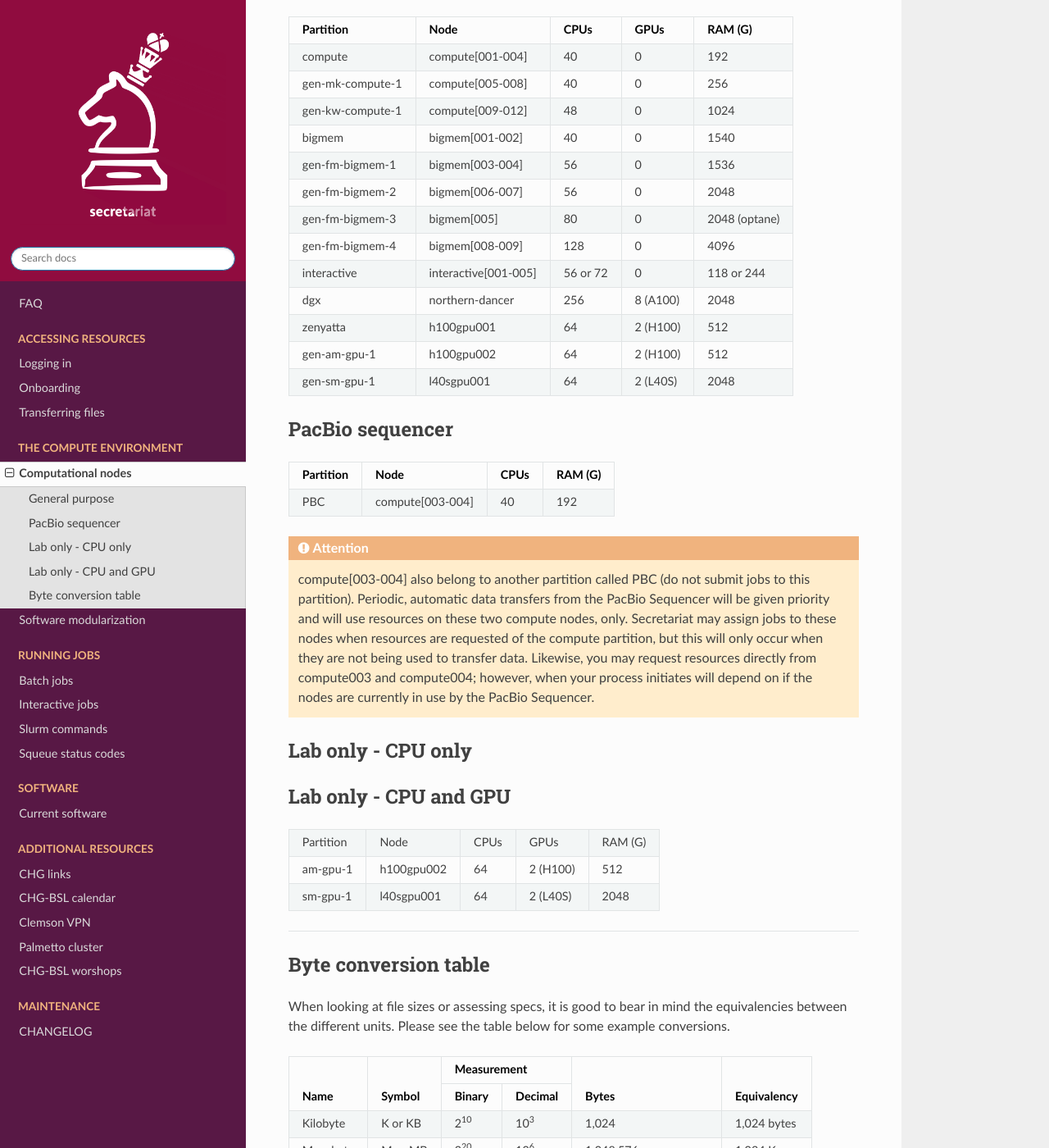
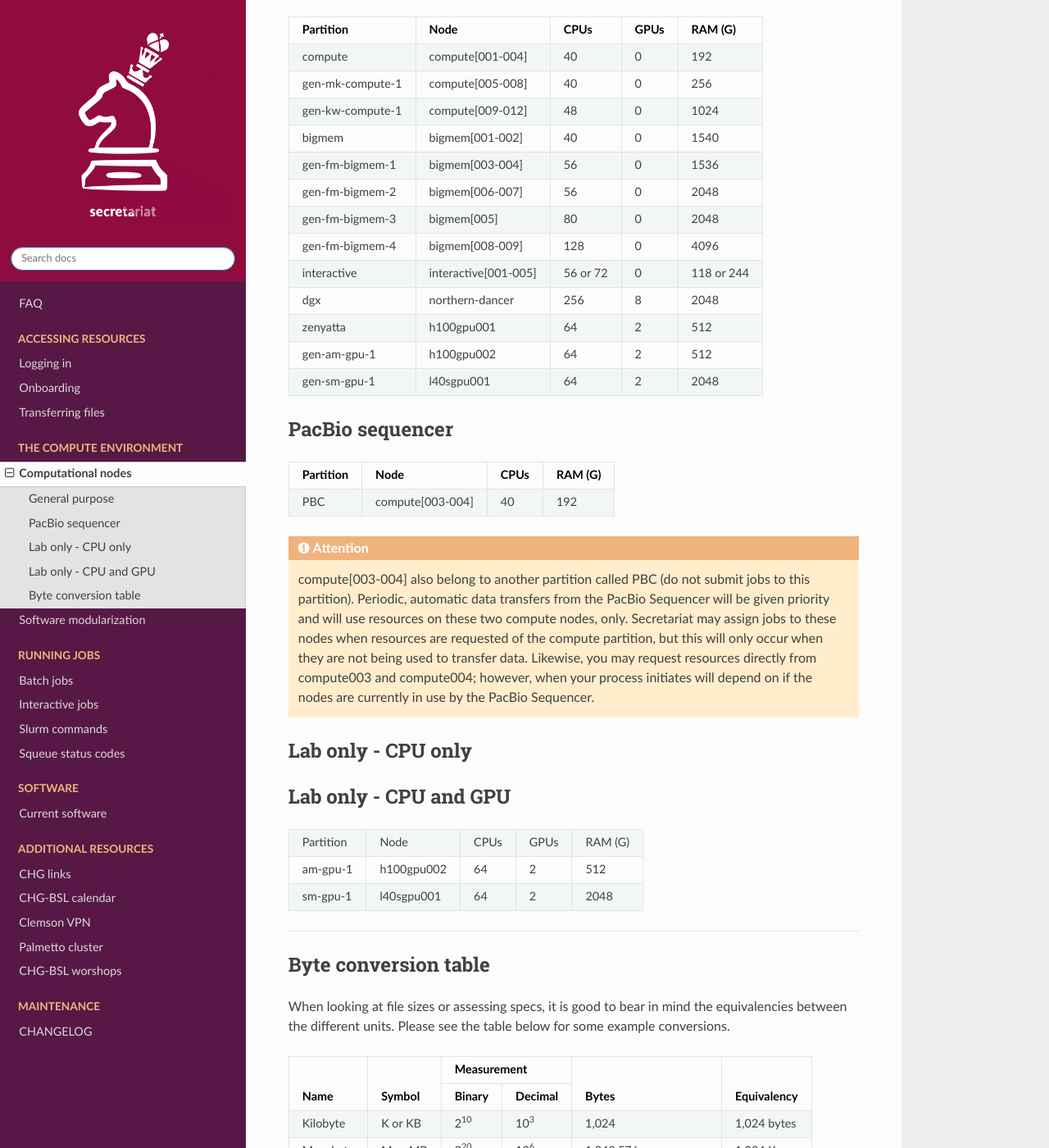
Before and after one commit to amalgamaria/secretariat, a Sphinx documentation site: the page built from docs/compute/nodes.rst, in a window 1280 px wide and 1400 px high, scrolled down 513 px. Shown: the whole window at 82% size. Built offline with Sphinx 7.4.7 and the Read the Docs theme 3.1.0, drawn with Linux system fonts in a browser that asks for light colours; pages that are not in the unit, such as notebooks, are missing from menus.

Commit message:
Remove A100, H100, L40S, optane information

```diff
--- a/docs/compute/nodes.rst
+++ b/docs/compute/nodes.rst
@@ -25,19 +25,19 @@ General purpose
 +------------------+-----------------------+------------+---------------+---------------+
 | gen-fm-bigmem-2  | bigmem[006-007]       | 56         | 0             | 2048          |
 +------------------+-----------------------+------------+---------------+---------------+
-| gen-fm-bigmem-3  | bigmem[005]           | 80         | 0             | 2048 (optane) |
+| gen-fm-bigmem-3  | bigmem[005]           | 80         | 0             | 2048          |
 +------------------+-----------------------+------------+---------------+---------------+
 | gen-fm-bigmem-4  | bigmem[008-009]       | 128        | 0	        | 4096          |
 +------------------+-----------------------+------------+---------------+---------------+
 | interactive      | interactive[001-005]  | 56 or 72   | 0             | 118 or 244    |
 +------------------+-----------------------+------------+---------------+---------------+
-| dgx              | northern-dancer       | 256        | 8 (A100)      | 2048          |
+| dgx              | northern-dancer       | 256        | 8             | 2048          |
 +------------------+-----------------------+------------+---------------+---------------+
-| zenyatta         | h100gpu001	           | 64         | 2 (H100)      | 512           |
+| zenyatta         | h100gpu001	           | 64         | 2             | 512           |
 +------------------+-----------------------+------------+---------------+---------------+
-| gen-am-gpu-1     | h100gpu002            | 64         | 2 (H100)      | 512           |
+| gen-am-gpu-1     | h100gpu002            | 64         | 2             | 512           |
 +------------------+-----------------------+------------+---------------+---------------+
-| gen-sm-gpu-1     | l40sgpu001            | 64         | 2 (L40S)      | 2048          |
+| gen-sm-gpu-1     | l40sgpu001            | 64         | 2             | 2048          |
 +------------------+-----------------------+------------+---------------+---------------+
 
 
@@ -66,7 +66,7 @@ Lab only - CPU only
 +------------------+-----------------------+-------+---------------+------------------+
 | fm-bigmem-2      | bigmem[006-007]       | 56    | 2048          | `Morgante`_      |
 +------------------+-----------------------+-------+---------------+------------------+
-| fm-bigmem-3      | bigmem[005]           | 80    | 2048 (optane) | `Morgante`_      |
+| fm-bigmem-3      | bigmem[005]           | 80    | 2048          | `Morgante`_      |
 +------------------+-----------------------+-------+---------------+------------------+
 | fm-bigmem-4	   | bigmem[008-009]       | 128   | 4096          | `Morgante`_      |
 +------------------+-----------------------+-------+---------------+------------------+
@@ -77,9 +77,9 @@ Lab only - CPU and GPU
 +------------------+-----------------------+------------+---------------+---------------+
 | Partition        | Node                  | CPUs	| GPUs          | RAM (G)	|
 +------------------+-----------------------+------------+---------------+---------------+
-| am-gpu-1         | h100gpu002            | 64         | 2 (H100)	| 512           |
+| am-gpu-1         | h100gpu002            | 64         | 2             | 512           |
 +------------------+-----------------------+------------+---------------+---------------+
-| sm-gpu-1         | l40sgpu001            | 64         | 2 (L40S)	| 2048          |
+| sm-gpu-1         | l40sgpu001            | 64         | 2             | 2048          |
 +------------------+-----------------------+------------+---------------+---------------+
 
 __________
```
